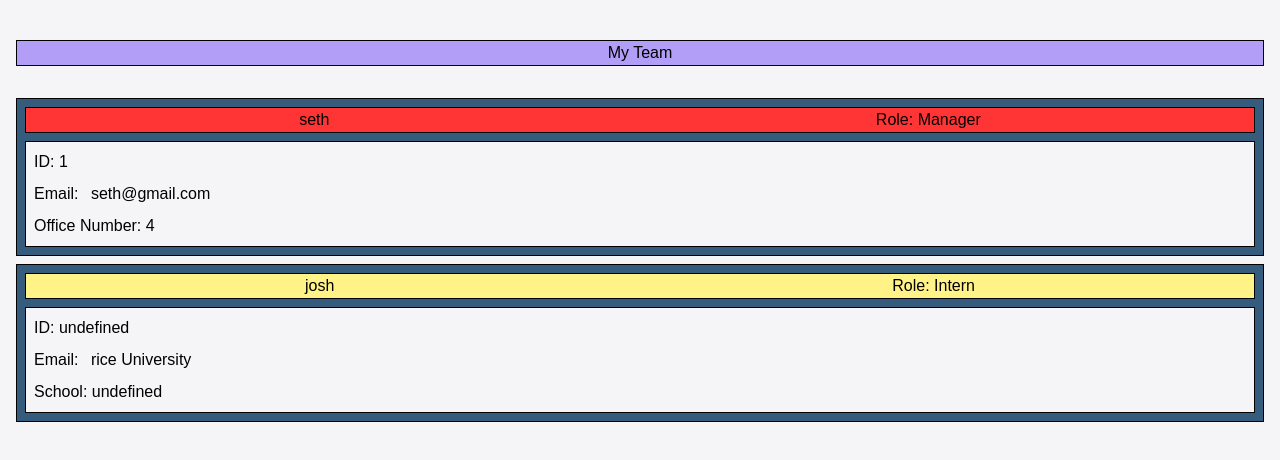
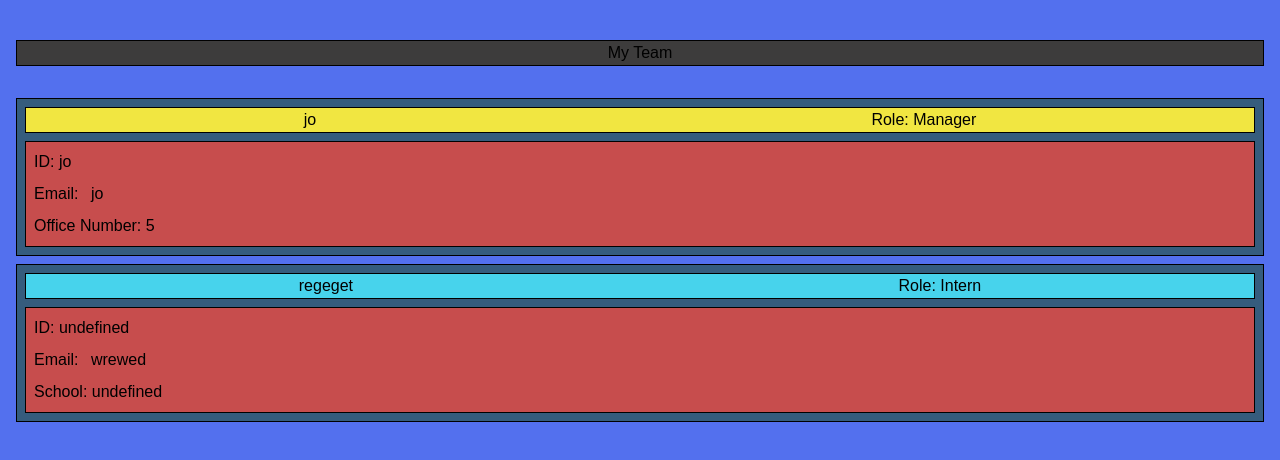
Before and after one commit to kaylonm17/module-10-TeamProfileGeni, a website: page dist/index.html in a window 1280 px wide. Drawn offline with nearby package versions, Linux system fonts and the light colour scheme.

Commit message:
css tweaks

```diff
--- a/dist/index.html
+++ b/dist/index.html
@@ -16,27 +16,27 @@
 
     <div id="Manager-card" class="box card">
       <div class="box name-role manager-name">
-        <h2>seth</h2>
+        <h2>jo</h2>
         <h3>Role: Manager</h3>
       </div>
       <div class="box employee-info">
         <ul class="list-group">
-          <li class="list-group-item">ID: 1</li>
-          <li class="list-group-item">Email: <a href="mailto:seth@gmail.com">seth@gmail.com</a></li>
-          <li class="list-group-item">Office Number: 4</li>
+          <li class="list-group-item">ID: jo</li>
+          <li class="list-group-item">Email: <a href="mailto:jo">jo</a></li>
+          <li class="list-group-item">Office Number: 5</li>
         </ul>
       </div>
     </div>
 
     <div id="Intern-card" class="box card">
       <div class="box name-role intern-name">
-        <h2>josh</h2>
+        <h2>regeget</h2>
         <h3>Role: Intern</h3>
       </div>
       <div class="box employee-info">
         <ul class="list-group">
           <li class="list-group-item">ID: undefined</li>
-          <li class="list-group-item">Email: <a href="mailto:rice University">rice University</a></li>
+          <li class="list-group-item">Email: <a href="mailto:wrewed">wrewed</a></li>
           <li class="list-group-item">School: undefined</li>
         </ul>
       </div>
--- a/dist/style.css
+++ b/dist/style.css
@@ -8,7 +8,7 @@
 
 }
 
-.box { border: 1px solid black; }
+.box { border: 1px solid rgb(0, 0, 0); }
 
 body {
     display: flex;
@@ -16,7 +16,7 @@ body {
     align-items: center;
     flex-direction: column;
 
-    background: #f5f4f7;
+    background: #5370ee;
 }
 
 .bg-color-1 { background-color: #F8B195; }
@@ -30,14 +30,14 @@ body {
     justify-content: space-around;
 }
 
-.my-team { background-color: #b29ef7; }
+.my-team { background-color: #3d3c3c; }
 
-.manager-name { background-color: #ff3535; }
+.manager-name { background-color: #f1e641; }
 
-.engineer-name { background-color: #95ff95; }
+.engineer-name { background-color: #fa0000; }
 
-.intern-name { background-color: #fff388; }
+.intern-name { background-color: #47d3ec; }
 
-.employee-info { background-color: #f5f4f7; }
+.employee-info { background-color: #c74d4d; }
 
 .card { background-color: #355C7D; }
```
